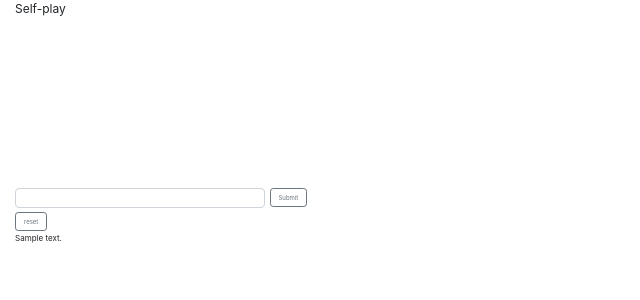
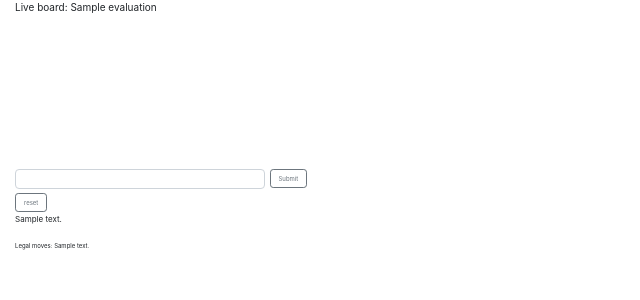
Before and after one commit to sahand92/chess-AI, a Flask app: template templates/index.html in a window 1280 px wide. Shown: the top 300 px of the page, without its empty margins (0-640 px from the left). Run offline with Flask 2, Linux system fonts and the light colour scheme; the template is opened without the code that fills it: most values are stand-ins (such as "Sample title", 1, 10 or a date in 2020); some libraries are stand-ins or nearby versions.

Commit message:
add classic evaluator

```diff
--- a/app.py
+++ b/app.py
@@ -3,6 +3,7 @@
 import chess.svg
 import base64
 import io
+from evaluator import classic_evaluator
 
 board = chess.Board()
 
@@ -10,6 +11,11 @@
 def to_svg(board):
     return chess.svg.board(board)
 
+def legal_moves_str(legal_moves):
+    legal_moves_text = ""
+    for i in range(len(legal_moves)):
+        legal_moves_text += f"{legal_moves[i]},\n"
+    return legal_moves_text
 
 app = Flask(__name__)
 
@@ -17,27 +23,31 @@
 @app.route("/", methods=['GET', 'POST'])
 def self_play():
     legal_moves = list(board.legal_moves)
-    legal_moves_str = ""
-    for i in range(len(legal_moves)):
-        legal_moves_str += f"{legal_moves[i]}\n"
+    legal_moves_text = legal_moves_str(legal_moves)
+
     move_text = request.form.getlist('text')
+    move_number = board.fullmove_number
 
     if move_text:
         try:
             move = chess.Move.from_uci(move_text[0])
             if move in legal_moves:
                 board.push(move)
+                legal_moves_text = legal_moves_str(list(board.legal_moves))
             else:
                 move_text = '\'' + move_text[0] + '\'' + ' is an illegal move!'
         except ValueError:
             move_text = '\'' + move_text[0] + '\'' + ' is not a chess move!'
+
     if request.form.get('reset') == 'reset':
         board.reset()
-    return render_template('index.html', svg_img=Markup(to_svg(board)), text=move_text)
+        legal_moves_text = legal_moves_str(list(board.legal_moves))
+    return render_template('index.html',
+     svg_img=Markup(to_svg(board)),
+    text=move_text, legal_text=legal_moves_text,
+     evaluation = classic_evaluator(board))
 
 
 
-#    return str(list(board.legal_moves))
-
 if __name__ == '__main__':
     app.run(debug=True)
--- a/templates/index.html
+++ b/templates/index.html
@@ -18,12 +18,11 @@
   			display: inline;
     		align-items: center;
     		justify-content: center;
-
 	    </style>
 </head>
 <body>
 
-	<div class="col-auto"><p style="font-size:12px">Self-play</p></div>
+	<div class="col-auto" style="font-size:10px">Live board: {{ evaluation }}</div>
 	<div class="col-auto">
 		<svg width=30% height=30% xmlns={{ svg_img }}</svg><br>
 	</div>
@@ -43,19 +42,7 @@
 
 
 	<div class="col-auto" id="msg"><p style="font-size:8px">{{ text }}</p></div>
-	<div class="col-auto"><p id="content"></p></div>
+	<div class="col-auto" id="msg"><p style="font-size:6px">Legal moves: {{ legal_text }}</p></div>
 
-	<script>
-		var btn=document.getElementById("submit-button");
-
-
-		btn.onclick=function(){
-			{
-			var messCon = document.createElement("div");
-			var log=document.getElementById("textbox");
-			content.innerHTML=log.value;
-			}
-		}
-	</script>
 </body>
 </html>
```
Also changed, not shown: evaluator.py (added, +39 -0 lines).
